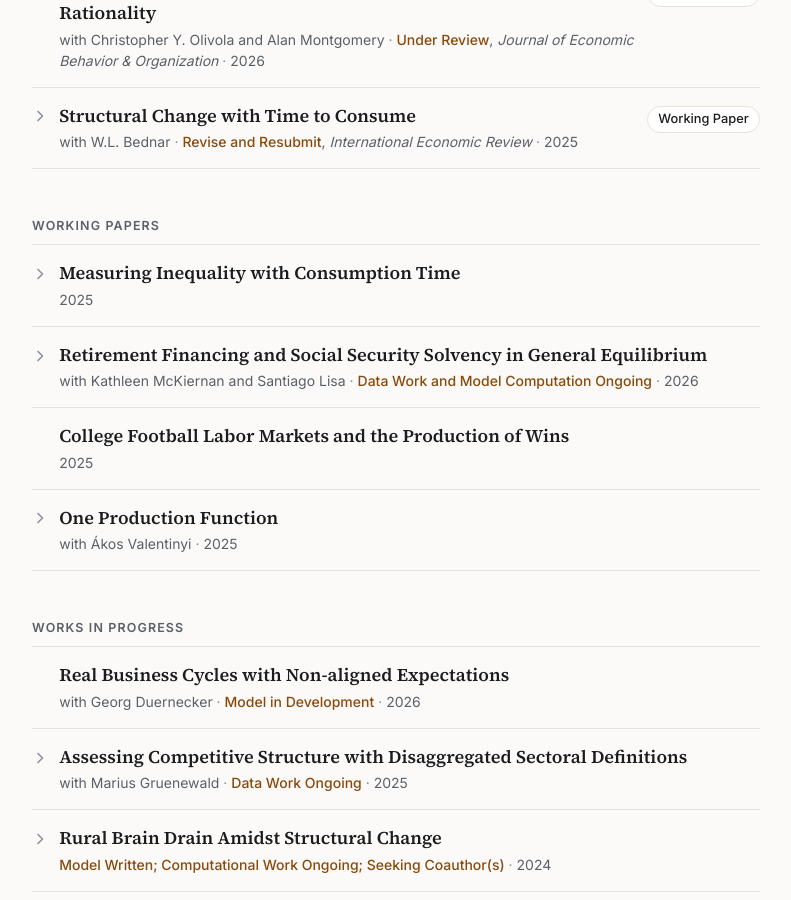
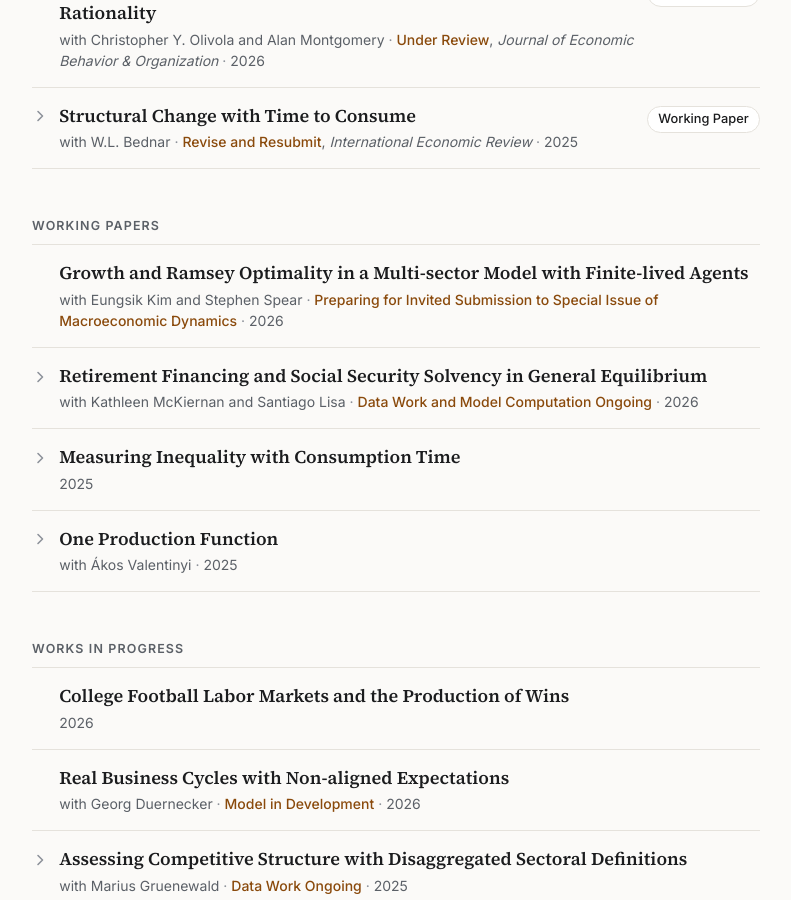
Before and after one commit to npretnar/npretnar.github.io, a Jekyll site: the page built from research.html, in a window 1280 px wide and 900 px high, scrolled down 1161 px. Shown: the whole window, without its empty margins (244-1035 px from the left). Built offline with Jekyll 4.4.1, drawn with Linux system fonts in a browser that asks for light colours.

Commit message:
Add new working papers and update in-progress list

```diff
--- a/_data/research.yml
+++ b/_data/research.yml
@@ -271,6 +271,19 @@ sections:
   - title: Working Papers
     id: working-papers
     papers:
+      - title: Growth and Ramsey Optimality in a Multi-sector Model with Finite-lived Agents
+        coauthors: [Eungsik Kim, Stephen Spear]
+        status: Preparing for Invited Submission to Special Issue of Macroeconomic Dynamics
+        year: 2026
+
+      - title: Retirement Financing and Social Security Solvency in General Equilibrium
+        coauthors: [Kathleen McKiernan, Santiago Lisa]
+        status: Data Work and Model Computation Ongoing
+        year: 2026
+        notes: >-
+          A preliminary draft can be requested by clicking
+          [here](https://drive.google.com/file/d/1hdIwFBHEnThaf0tUqdoZOg_Drv1_87IF/view?usp=share_link).
+
       - title: Measuring Inequality with Consumption Time
         year: 2025
         abstract: >-
@@ -303,17 +316,6 @@ sections:
           - label: ATUS/CEX/NIPA classification crosswalk
             url: https://docs.google.com/spreadsheets/d/1dNVbu62PzijdbDSNQw83ANvSkJH3Z4zg/edit?usp=share_link&ouid=103864238705331262948&rtpof=true&sd=true
 
-      - title: Retirement Financing and Social Security Solvency in General Equilibrium
-        coauthors: [Kathleen McKiernan, Santiago Lisa]
-        status: Data Work and Model Computation Ongoing
-        year: 2026
-        notes: >-
-          A preliminary draft can be requested by clicking
-          [here](https://drive.google.com/file/d/1hdIwFBHEnThaf0tUqdoZOg_Drv1_87IF/view?usp=share_link).
-
-      - title: College Football Labor Markets and the Production of Wins
-        year: 2025
-
       - title: One Production Function
         coauthors: [Ákos Valentinyi]
         year: 2025
@@ -342,6 +344,9 @@ sections:
   - title: Works in Progress
     id: in-progress
     papers:
+      - title: College Football Labor Markets and the Production of Wins
+        year: 2026
+
       - title: Real Business Cycles with Non-aligned Expectations
         coauthors: [Georg Duernecker]
         status: Model in Development
```
